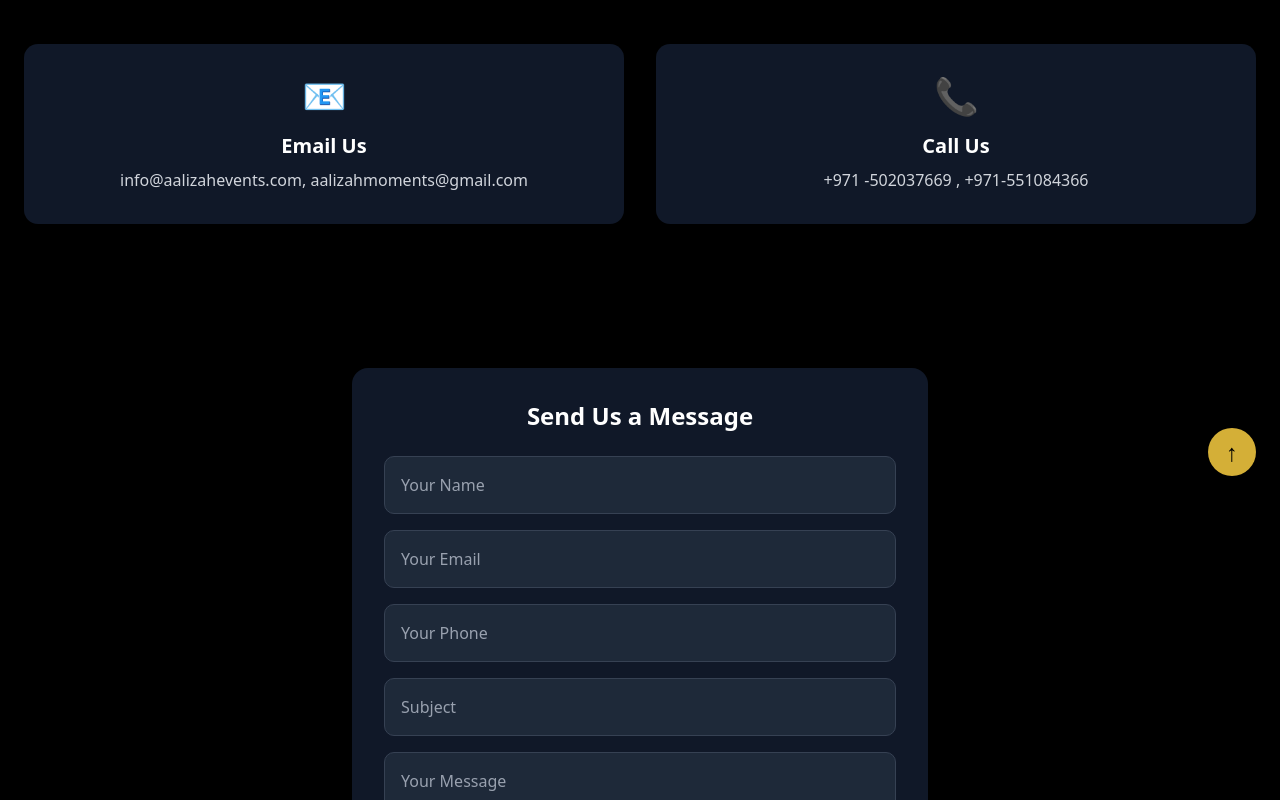
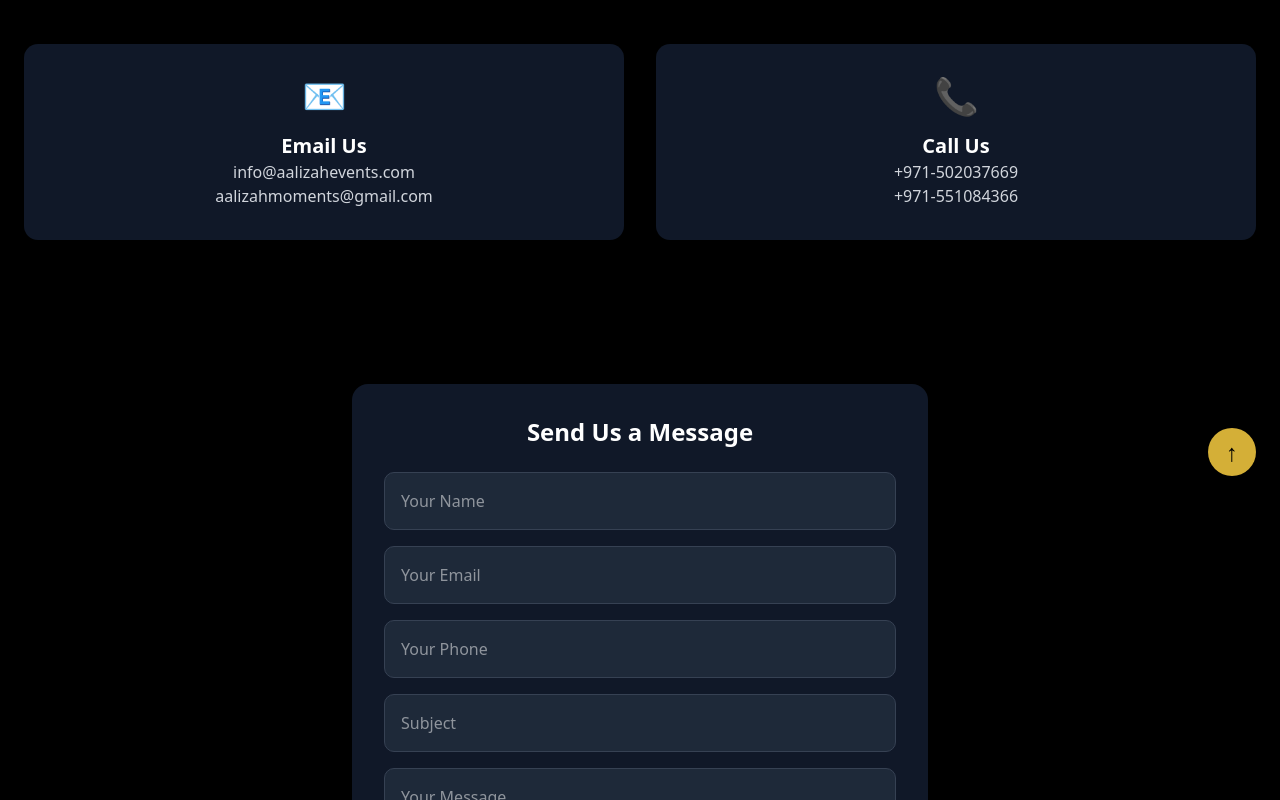
Before and after one commit to Abhishekn1234/event_managements, a React (Vite) app: page /contact in a window 1280 px wide. Shown: the part 300-1100 px from the top of the page. Built offline with nearby package versions, Linux system fonts and the light colour scheme.

Commit message:
uopdated contactus

```diff
--- a/package.json
+++ b/package.json
@@ -25,6 +25,7 @@
     "ogl": "^1.0.11",
     "react": "^19.2.0",
     "react-dom": "^19.2.0",
+    "react-hot-toast": "^2.6.0",
     "react-icons": "^5.5.0",
     "react-intersection-observer": "^10.0.0",
     "react-router-dom": "^7.9.6",
--- a/src/pages/Contact.tsx
+++ b/src/pages/Contact.tsx
@@ -1,91 +1,176 @@
-import React, { useEffect } from "react";
+import React, { useEffect, useState } from "react";
+import toast, { Toaster } from "react-hot-toast";
 import DripSection from "./Drip";
 
 export default function Contact() {
+  const [loading, setLoading] = useState(false);
+
+  const [formData, setFormData] = useState({
+    name: "",
+    email: "",
+    phone: "",
+    subject: "",
+    message: "",
+  });
+
   useEffect(() => {
-    window.scrollTo({
-      top: 0,
-      behavior: "smooth",
+    window.scrollTo({ top: 0, behavior: "smooth" });
+  }, []);
+
+  const handleChange = (
+    e: React.ChangeEvent<HTMLInputElement | HTMLTextAreaElement>
+  ) => {
+    setFormData({ ...formData, [e.target.name]: e.target.value });
+  };
+
+  const handleSubmit = async (e: React.FormEvent<HTMLFormElement>) => {
+    e.preventDefault();
+    setLoading(true);
+
+    try {
+      const response = await fetch("https://formspree.io/f/xdkqqdzl", {
+        method: "POST",
+        headers: {
+          Accept: "application/json",
+          "Content-Type": "application/json",
+        },
+        body: JSON.stringify(formData),
       });
-  }, []);
+
+      if (response.ok) {
+        toast.success("Message sent successfully!");
+        setFormData({
+          name: "",
+          email: "",
+          phone: "",
+          subject: "",
+          message: "",
+        });
+      } else {
+        toast.error("Failed to send message. Please try again.");
+      }
+    } catch (error) {
+      toast.error("Network error. Please try again later.");
+    } finally {
+      setLoading(false);
+    }
+  };
+
   return (
     <>
+      {/* Toast */}
+      <Toaster
+        position="top-right"
+        toastOptions={{
+          style: {
+            background: "#111827",
+            color: "#fff",
+          },
+        }}
+      />
+
       <section className="w-full bg-black text-white py-20 px-6">
         {/* Heading */}
         <div className="text-center mb-16 space-y-4">
           <h2 className="text-4xl md:text-5xl font-bold">Contact Us</h2>
           <p className="text-gray-300 max-w-2xl mx-auto">
-          Share your vision—whether it’s a wedding, corporate gala, or private celebration—and we’ll make it unforgettable.
+            Share your vision—whether it’s a wedding, corporate gala, or private
+            celebration—and we’ll make it unforgettable.
           </p>
         </div>
 
         {/* Contact Cards */}
         <div className="grid grid-cols-1 md:grid-cols-2 gap-8 mb-20">
-        {/* Email */}
-        <div className="bg-gray-900 rounded-xl p-8 flex flex-col items-center text-center shadow-xl hover:shadow-2xl transition">
+          <div className="bg-gray-900 rounded-xl p-8 text-center shadow-xl">
             <div className="text-yellow-500 text-4xl mb-4">📧</div>
-          <h3 className="text-xl font-semibold mb-2">Email Us</h3>
-          <p className="text-gray-300">info@aalizahevents.com, aalizahmoments@gmail.com </p>
+            <h3 className="text-xl font-semibold">Email Us</h3>
+            <p className="text-gray-300">
+              info@aalizahevents.com
+              <br />
+              aalizahmoments@gmail.com
+            </p>
           </div>
 
-        {/* Call */}
-        <div className="bg-gray-900 rounded-xl p-8 flex flex-col items-center text-center shadow-xl hover:shadow-2xl transition">
+          <div className="bg-gray-900 rounded-xl p-8 text-center shadow-xl">
             <div className="text-yellow-500 text-4xl mb-4">📞</div>
-          <h3 className="text-xl font-semibold mb-2">Call Us</h3>
-          <p className="text-gray-300">+971 -502037669 , +971-551084366</p>
+            <h3 className="text-xl font-semibold">Call Us</h3>
+            <p className="text-gray-300">
+              +971-502037669
+              <br />
+              +971-551084366
+            </p>
+          </div>
         </div>
 
-        {/* Visit */}
-
-      </div>
-
-      {/* Form + Map */}
-     <div className="flex justify-center items-center py-16">
-  {/* Contact Form */}
+        {/* Form */}
+        <div className="flex justify-center py-16">
           <div className="bg-gray-900 rounded-2xl p-8 shadow-xl w-full max-w-xl">
             <h3 className="text-2xl font-semibold mb-6 text-center">
               Send Us a Message
             </h3>
 
-    <form className="space-y-4">
+            <form onSubmit={handleSubmit} className="space-y-4">
               <input
                 type="text"
+                name="name"
+                value={formData.name}
+                onChange={handleChange}
+                required
                 placeholder="Your Name"
-        className="w-full p-4 rounded-lg bg-gray-800 border border-gray-700 text-white placeholder-gray-400"
+                className="w-full p-4 rounded-lg bg-gray-800 border border-gray-700 text-white"
               />
+
               <input
                 type="email"
+                name="email"
+                value={formData.email}
+                onChange={handleChange}
+                required
                 placeholder="Your Email"
-        className="w-full p-4 rounded-lg bg-gray-800 border border-gray-700 text-white placeholder-gray-400"
+                className="w-full p-4 rounded-lg bg-gray-800 border border-gray-700 text-white"
               />
+
               <input
                 type="tel"
+                name="phone"
+                value={formData.phone}
+                onChange={handleChange}
                 placeholder="Your Phone"
-        className="w-full p-4 rounded-lg bg-gray-800 border border-gray-700 text-white placeholder-gray-400"
+                className="w-full p-4 rounded-lg bg-gray-800 border border-gray-700 text-white"
               />
+
               <input
                 type="text"
+                name="subject"
+                value={formData.subject}
+                onChange={handleChange}
                 placeholder="Subject"
-        className="w-full p-4 rounded-lg bg-gray-800 border border-gray-700 text-white placeholder-gray-400"
+                className="w-full p-4 rounded-lg bg-gray-800 border border-gray-700 text-white"
               />
+
               <textarea
+                name="message"
+                value={formData.message}
+                onChange={handleChange}
+                required
+                rows={5}
                 placeholder="Your Message"
-        rows={5}
-        className="w-full p-4 rounded-lg bg-gray-800 border border-gray-700 text-white placeholder-gray-400 resize-none"
+                className="w-full p-4 rounded-lg bg-gray-800 border border-gray-700 text-white resize-none"
               />
+
               <button
                 type="submit"
-        className="w-full bg-yellow-500 text-black font-semibold py-4 rounded-lg hover:bg-yellow-400 transition"
+                disabled={loading}
+                className="w-full bg-yellow-500 text-black font-semibold py-4 rounded-lg hover:bg-yellow-400 transition disabled:opacity-50"
               >
-        Send Message
+                {loading ? "Sending..." : "Send Message"}
               </button>
             </form>
           </div>
         </div>
+      </section>
 
-    </section>
-    <DripSection/>
+      <DripSection />
     </>
-
   );
 }
```
Also changed, not shown: 1 other file (tests, documents, lock files or other folders). Lines whose indentation alone changed are shown as unchanged.
